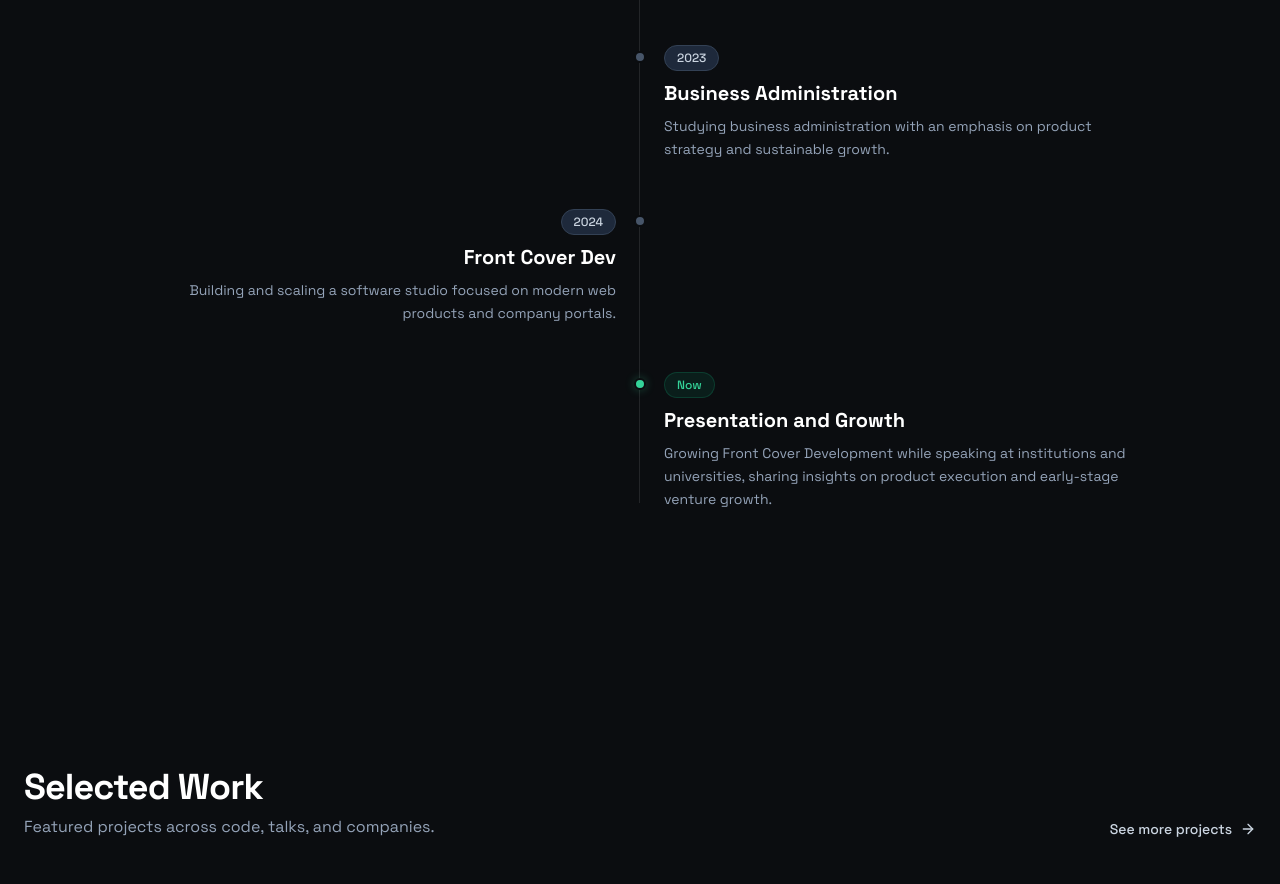
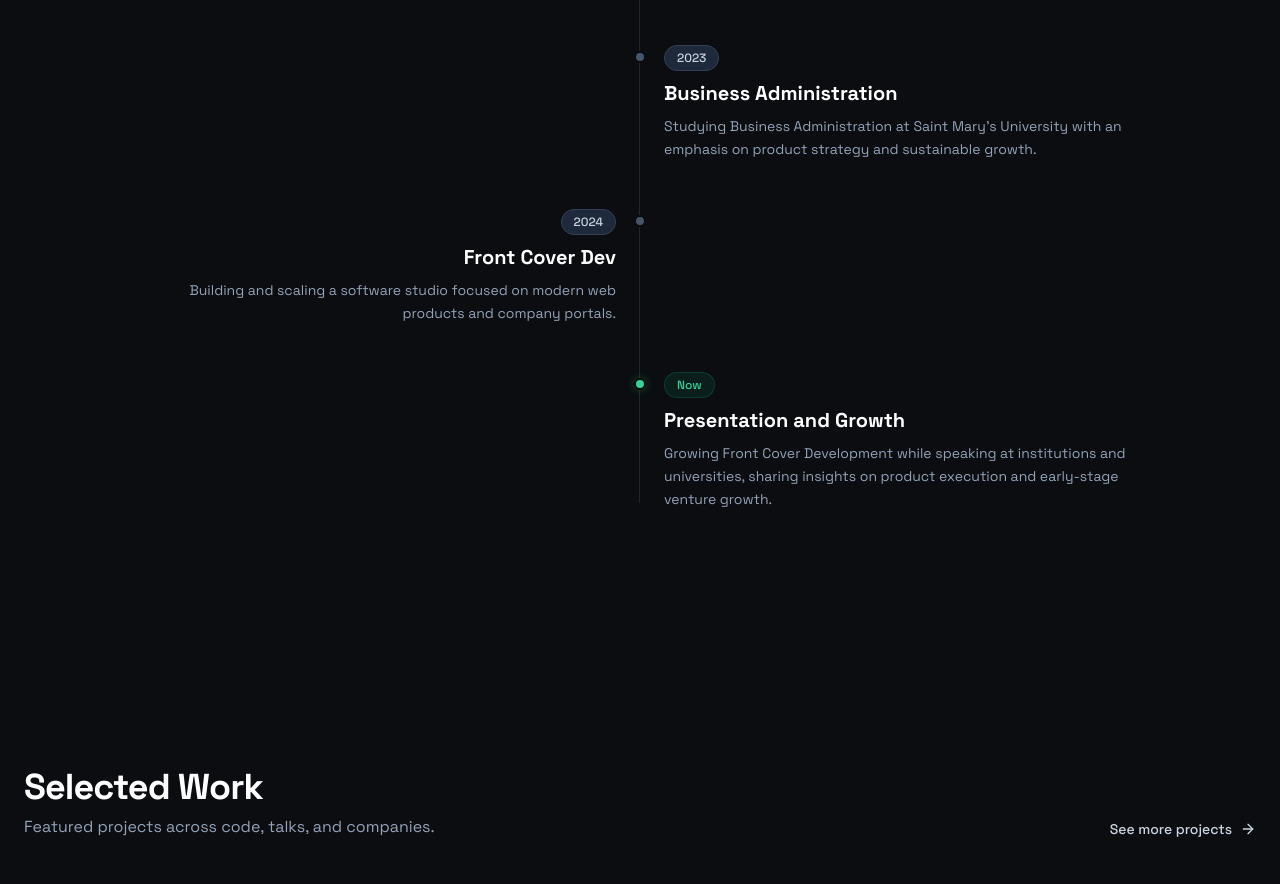
Before and after one commit to warrjack/Portfolio-2026, a plain HTML site: page index.html in a window 1280 px wide. Shown: the part 2911-3795 px from the top of the page. Drawn offline with nearby package versions, Linux system fonts and the light colour scheme; no server answers.

Commit message:
Update education description in index.html

```diff
--- a/index.html
+++ b/index.html
@@ -291,7 +291,7 @@
                 <span class="inline-block rounded-full bg-slate-800 px-3 py-1 text-xs font-medium text-slate-300 border border-slate-700 mb-2 group-hover:bg-[#F4BF80]/10 group-hover:text-[#F4BF80] group-hover:border-[#F4BF80]/20 transition-colors">2023</span>
                 <h3 class="text-xl font-semibold text-white group-hover:text-[#F4BF80] transition-colors">Business Administration</h3>
                 <p class="mt-2 text-slate-400 text-sm leading-relaxed group-hover:text-slate-200 transition-colors">
-                  Studying business administration with an emphasis on product strategy and sustainable growth.
+                  Studying Business Administration at Saint Mary's University with an emphasis on product strategy and sustainable growth.
                 </p>
               </div>
             </div>
```
